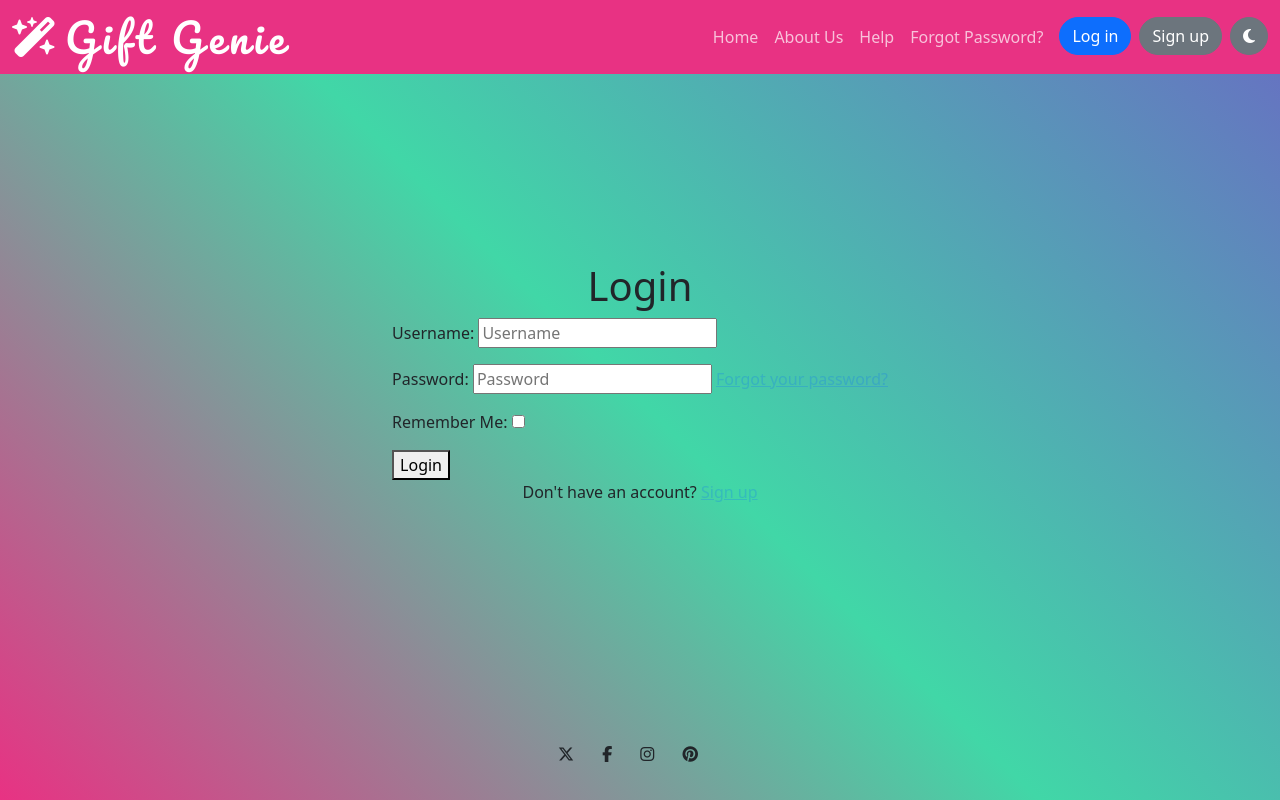
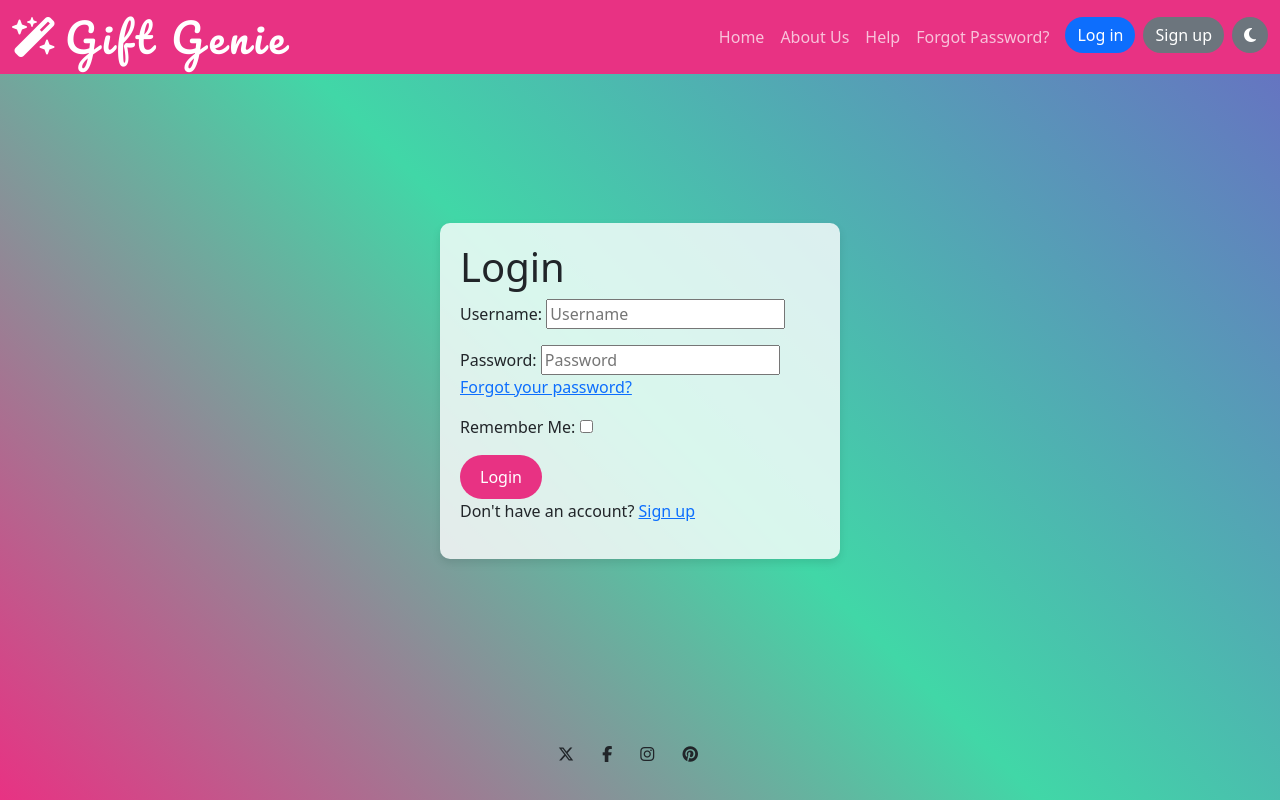
Before and after one commit to csmatthew/test-gifting-genie, a Django app: page /accounts/login/ in a window 1280 px wide. Run offline with Django 5.2, Linux system fonts and the light colour scheme; some libraries are stand-ins or nearby versions.

Commit message:
CSS styling login/out/signup

```diff
--- a/static/css/style.css
+++ b/static/css/style.css
@@ -20,15 +20,6 @@
     --bs-gray: #6c757d;
     --bs-gray-dark: #343a40;
     --bs-primary: #e83283;
-
-    /* gradient */
-    --bs-gradient: linear-gradient(180deg, rgba(255, 255, 255, 0.15), rgba(255, 255, 255, 0));
-
-    /* font */
-    --bs-link-opacity: 0.25;
-
-
-
 }
 
 /* Dark Mode */
@@ -50,6 +41,9 @@
     --bs-body-bg: #212529;
     --bs-primary: #4d112c;
 }
+
+/* fonts */
+
 
 /* global */
 
@@ -157,10 +151,6 @@ nav {
     border: 0;
 }
 
-.btn-rounded {
-    border-radius: 50px;
-}
-
 .navbar-toggler {
     position: fixed;
     right: 0;
@@ -230,6 +220,44 @@ body.menu-open .overlay {
 
 body.menu-open .menu {
     transform: translateX(0); /* Show the menu when the body has the 'menu-open' class */
+}
+
+
+/* buttons */
+.btn {
+    border: none;
+    outline: none;
+}
+
+.btn-log {
+    padding: 10px 20px;
+    font-size: 16px;
+    border-radius: 5px;
+    background-color: var(--bs-primary);
+    color: var(--bs-white);
+    border: none;
+    cursor: pointer;
+    transition: background-color 0.3s ease;
+}
+
+.btn-log:hover {
+    background-color: var(--bs-gray-dark);
+    color: var(--bs-white)
+}
+
+
+.btn-rounded {
+    border-radius: 50px;
+}
+
+/* containers */
+.login-container {
+    background-color: rgba(255, 255, 255, 0.8); /* Semi-transparent white background */
+    padding: 20px;
+    border-radius: 10px;
+    box-shadow: 0 4px 8px rgba(0, 0, 0, 0.1);
+    max-width: 400px;
+    margin: 50px auto;
 }
 
 /* index.html */
--- a/templates/account/login.html
+++ b/templates/account/login.html
@@ -6,11 +6,13 @@
 {% endblock %}
 
 {% block content %}
-        <h1>{% trans "Login" %}</h1>
+<div class="login-container">
+    <h1>{% trans "Login" %}</h1>
     <form method="post" action="{% url 'account_login' %}">
         {% csrf_token %}
         {{ form.as_p }}
-        <button type="submit">{% trans "Login" %}</button>
+        <button type="submit" class="btn btn-log btn-rounded">{% trans "Login" %}</button>
     </form>
     <p>{% trans "Don't have an account?" %} <a href="{% url 'account_signup' %}">{% trans "Sign up" %}</a></p>
-{% endblock content%}
+</div>
+{% endblock content %}
--- a/templates/account/logout.html
+++ b/templates/account/logout.html
@@ -4,6 +4,7 @@
 {% block head_title %}{% trans "Sign Out" %}{% endblock head_title %}
 
 {% block content %}
+<div class="login-container">
     {% element h1 %}
         {% trans "Sign Out" %}
     {% endelement %}
@@ -15,6 +16,7 @@
         {% csrf_token %}
         <input type="hidden" name="next" value="{% url 'home' %}">
         {{ form.as_p }}
-        <button type="submit">{% trans "Logout" %}</button>
+        <button type="submit" class="btn-log btn-rounded">{% trans "Logout" %}</button>
     </form>
+</div
 {% endblock content %}
```
Also changed, not shown: templates/account/signup.html (+7 -13 lines).
